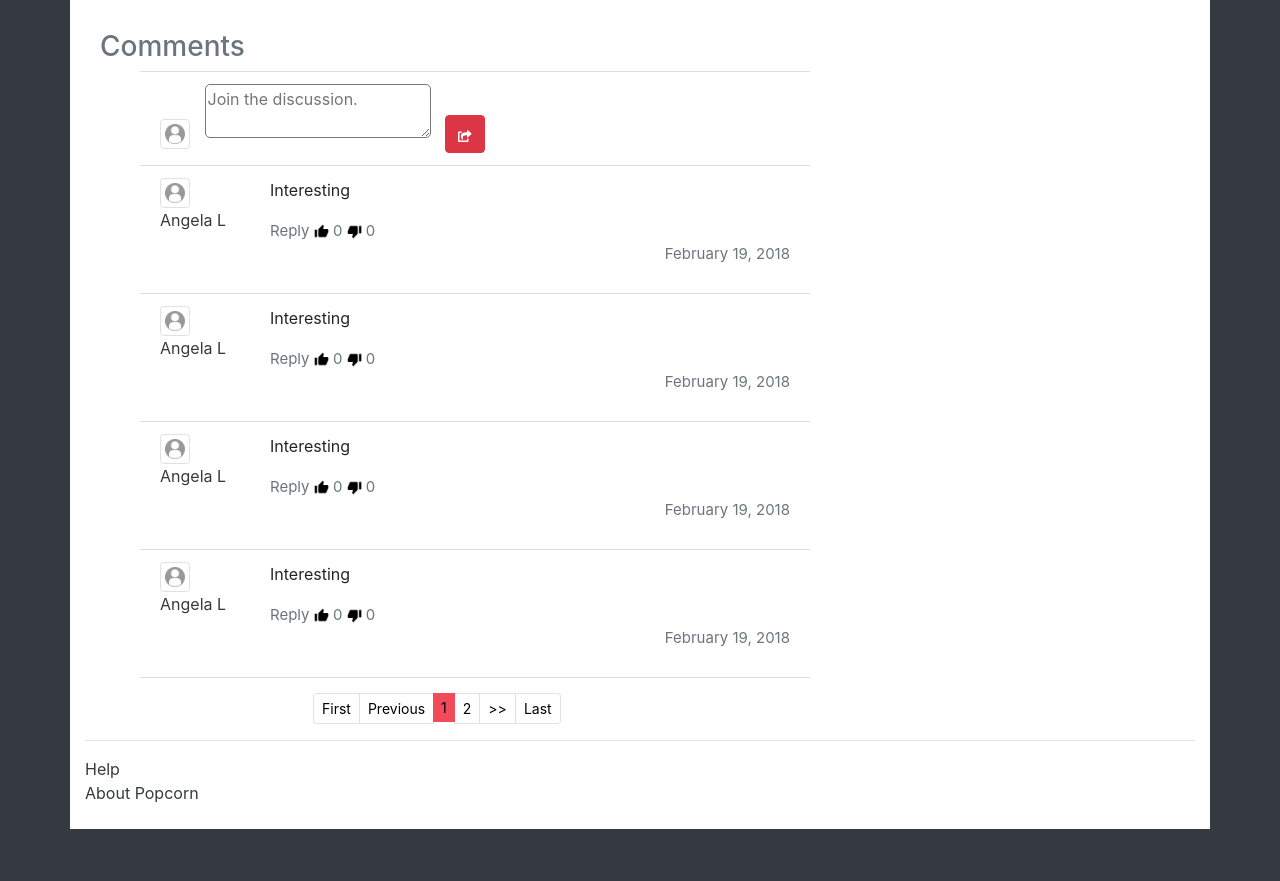
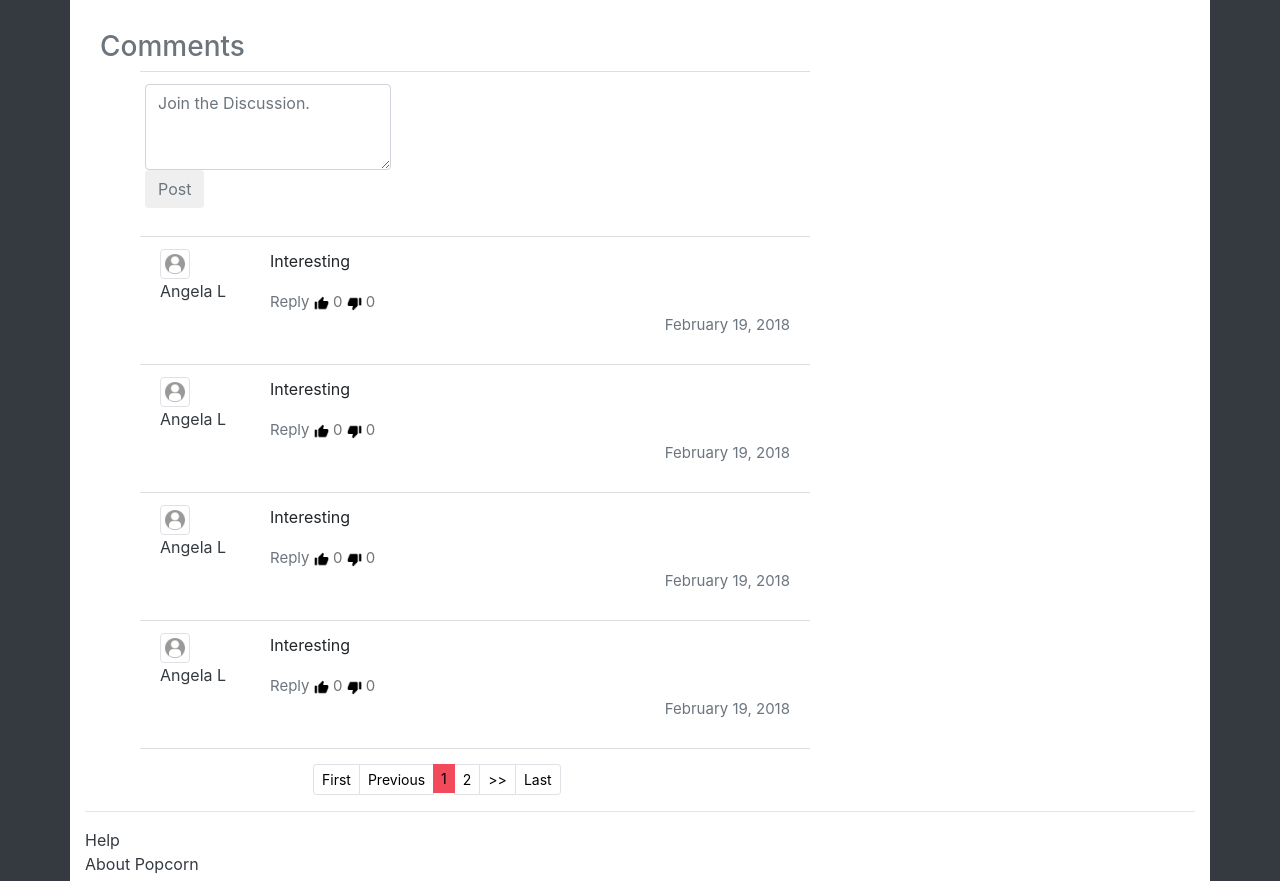
Before and after one commit to dandelgado/Feb25, a website: page public_html/news.html in a window 1280 px wide. Shown: the part 2319-3200 px from the top of the page. Before the commit the page ends 3148 px from the top, so only its background shows below. Drawn offline with nearby package versions, Linux system fonts and the light colour scheme.

Commit message:
minor changes to comments part in news

```diff
--- a/public_html/css/news.css
+++ b/public_html/css/news.css
@@ -85,10 +85,6 @@
 }
 
 
-.form-group{
-display:inline;
-margin-right:10px;
-}
 
 .pagination .page-item.active .page-link {
     background-color: #f34a5b;
--- a/public_html/news.html
+++ b/public_html/news.html
@@ -227,17 +227,14 @@
                             <ul class="list-group-flush">
                                 <li class="list-group-item post-comment">
 
-                                        <form class="comment-form">
-                                            <div class="form-group">
-                                                    <p class="username" style="display:none">Username</p>
-                                                    <img src="images/default_icon.png" class="img-thumbnail user-icon">
-                                            </div>
-                                            <div class="form-group">
-                                        <textarea id="comment-text" placeholder="Join the discussion."row="5"></textarea> </div>
-                                        <div class="form-group">
-                                                <button type="submit" class="btn btn-danger comment-btn" ><i class="fas fa-share-square fa-xs"></i></button>
-                                            </div>
-                                     </form>
+                                    <div class="row">
+                                            <form>
+                                                <div class="form-group">
+                                                    <textarea class="form-control" id="commentText" rows="3" placeholder="Join the Discussion."></textarea>
+                                                    <button class="btn btn-default text-muted" type="submit">Post</button>
+                                                </div>
+                                            </form>
+                                    </div>
                                 </li>
 
                                     <li class="list-group-item a-comment">
```
